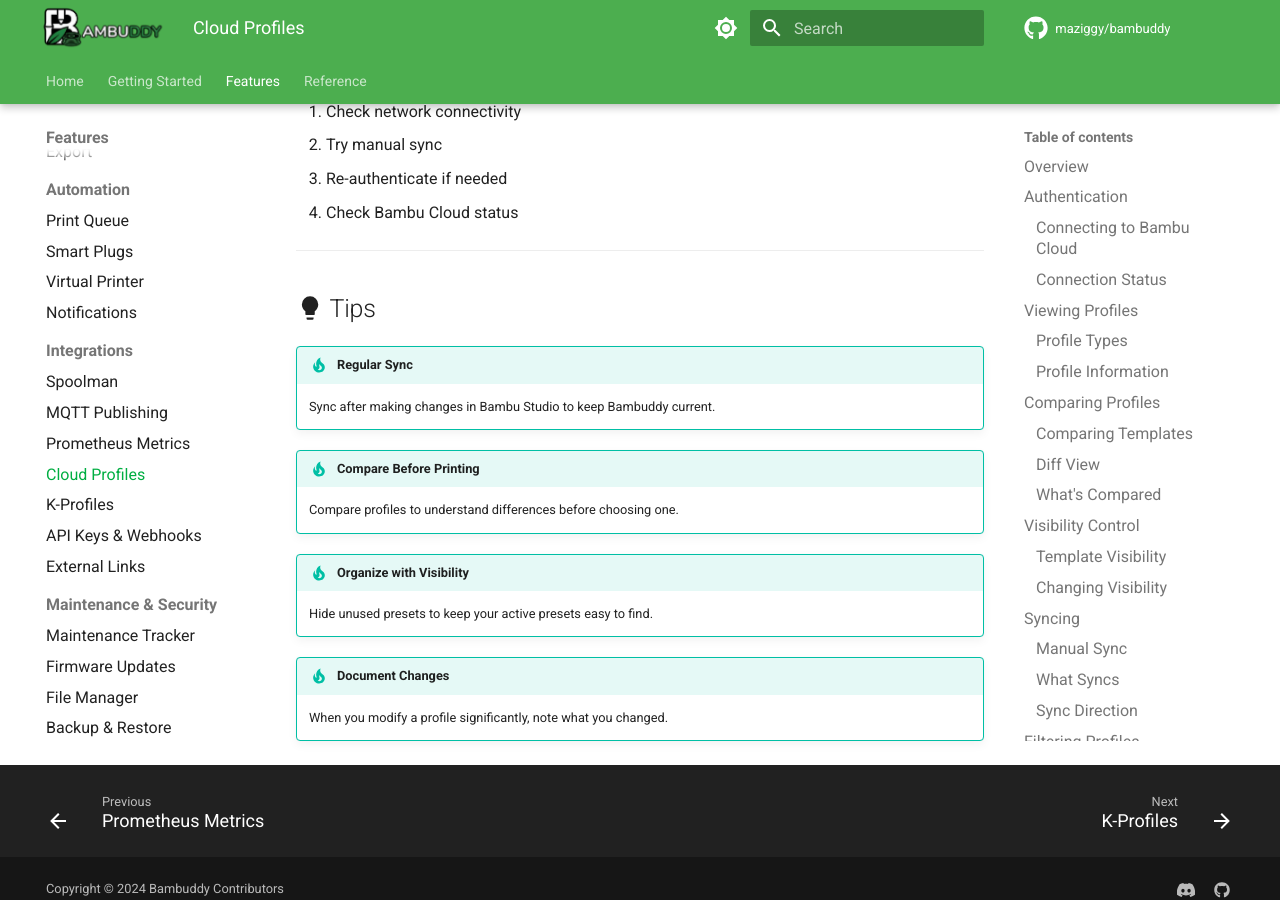
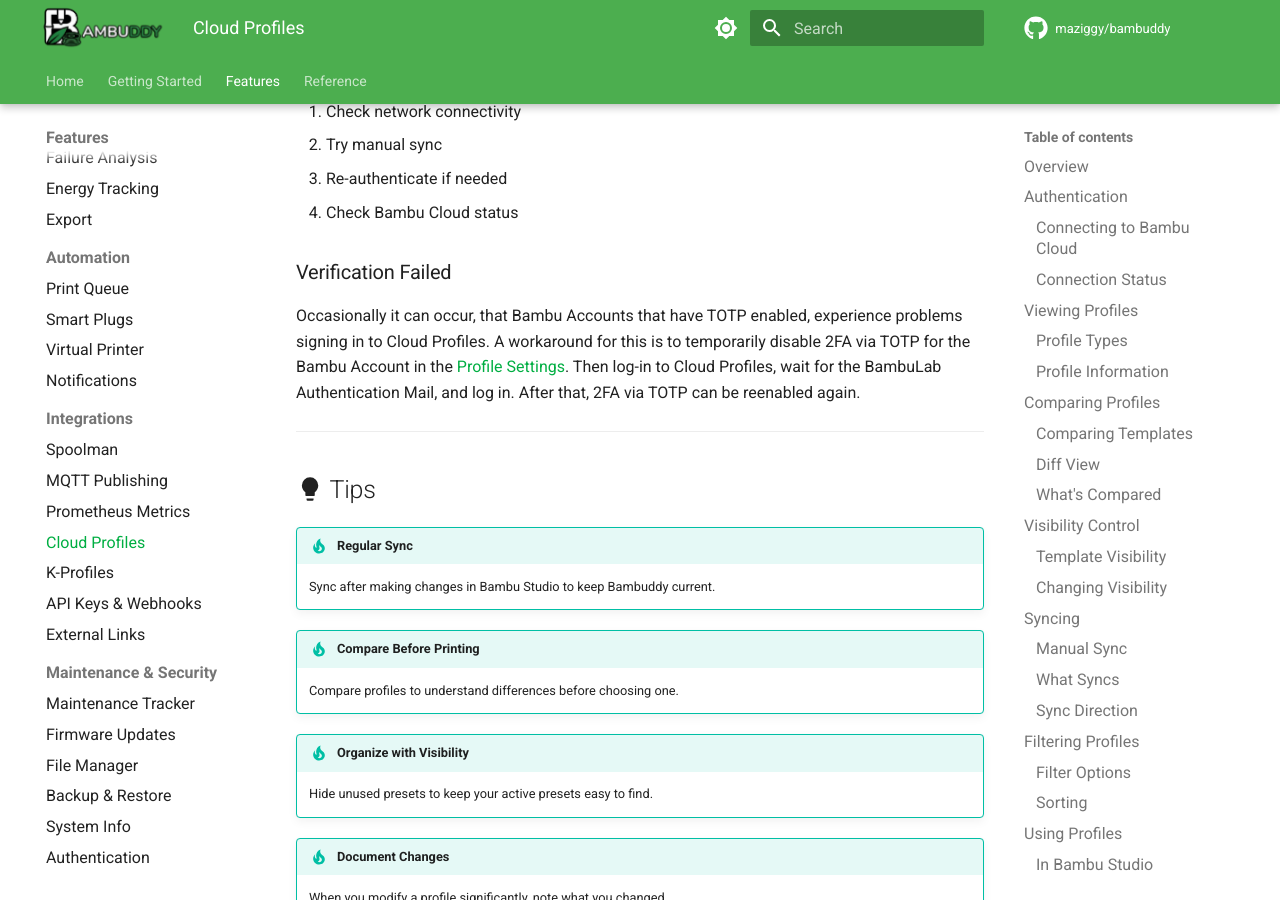
Before and after one commit to maziggy/bambuddy-wiki, an MkDocs documentation site: the page built from docs/features/cloud-profiles.md, in a window 1280 px wide and 900 px high, scrolled down 7145 px. Built offline with MkDocs 1.6.1 and Material for MkDocs 9.7.7, drawn with Linux system fonts in a browser that asks for light colours; comment, search, counter and statistics services are not loaded; the version menu is left out.

Commit message:
Update wiki with workaround for TOTP hiccup

```diff
--- a/docs/features/cloud-profiles.md
+++ b/docs/features/cloud-profiles.md
@@ -222,6 +222,11 @@ Compare your profile to the original template:
 3. Re-authenticate if needed
 4. Check Bambu Cloud status
 
+### Verification Failed
+Occasionally it can occur, that Bambu Accounts that have TOTP enabled, experience problems signing in to Cloud Profiles.
+A workaround for this is to temporarily disable 2FA via TOTP for the Bambu Account in the [Profile Settings](https://bambulab.com/de-de/u/profile-setting).
+Then log-in to Cloud Profiles, wait for the BambuLab Authentication Mail, and log in. After that, 2FA via TOTP can be reenabled again.
+
 ---
 
 ## :material-lightbulb: Tips
```
